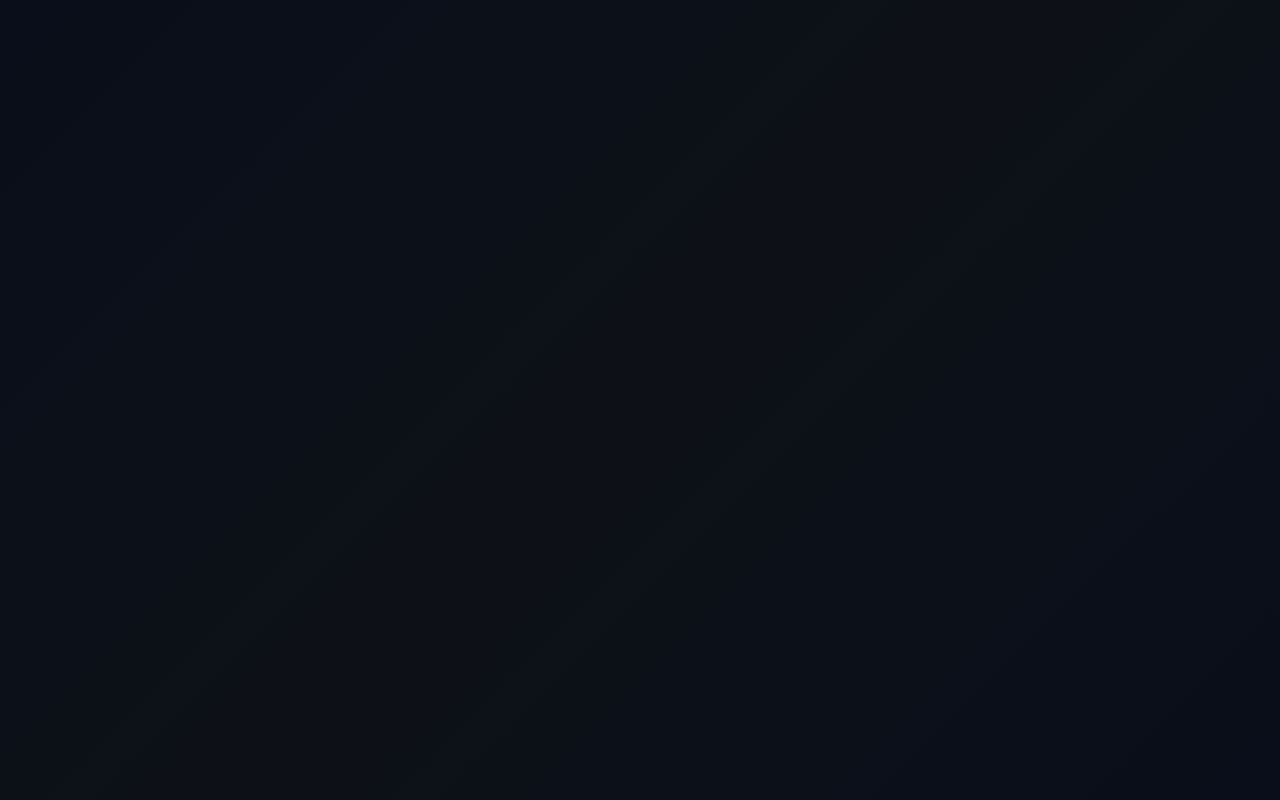
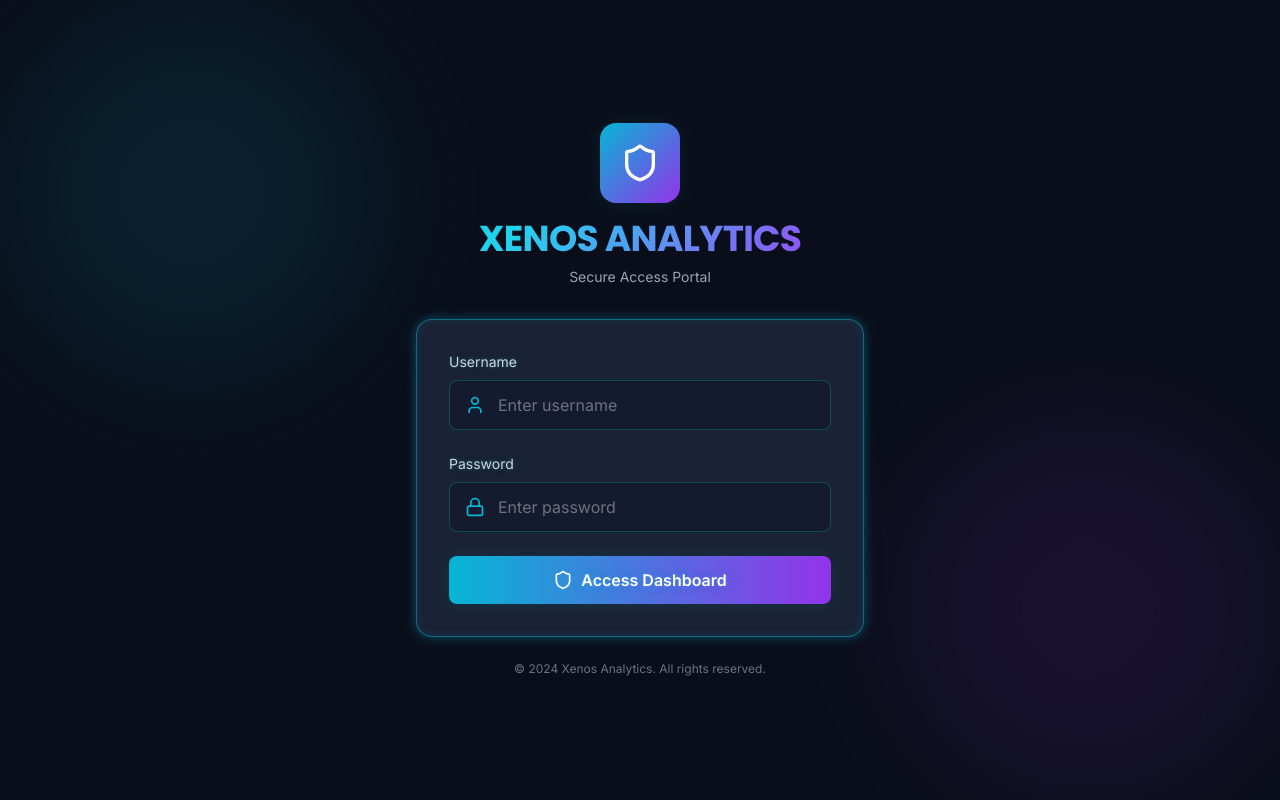
Before and after one commit to xtrafr/trying, a React (Vite) app: page /xtra in a window 1280 px wide. Before the commit this address had no page. Built offline with nearby package versions, Linux system fonts and the light colour scheme.

Commit message:
Initial commit

```diff
--- a/src/App.jsx
+++ b/src/App.jsx
@@ -9,7 +9,7 @@
       <BrowserRouter>
         <Routes>
           <Route path="/" element={<Home />} />
-          <Route path="/analyticsadmin" element={<Analytics />} />
+          <Route path="/xtra" element={<Analytics />} />
         </Routes>
       </BrowserRouter>
     </ErrorBoundary>
--- a/src/index.css
+++ b/src/index.css
@@ -121,6 +121,34 @@
                  0 0 36px rgba(6, 182, 212, 0.18);
     filter: drop-shadow(0 2px 12px rgba(6, 182, 212, 0.12));
     animation: glowPulse 3.2s ease-in-out infinite alternate;
+  }
+
+  .neon-border {
+    border: 1px solid rgba(6, 182, 212, 0.5);
+    box-shadow: 0 0 10px rgba(6, 182, 212, 0.3),
+                inset 0 0 10px rgba(6, 182, 212, 0.1);
+  }
+
+  .scan-line {
+    position: relative;
+    overflow: hidden;
+  }
+
+  .scan-line::before {
+    content: '';
+    position: absolute;
+    top: 0;
+    left: 0;
+    right: 0;
+    height: 2px;
+    background: linear-gradient(90deg, transparent, #06b6d4, transparent);
+    animation: scan 2s linear infinite;
+    z-index: 10;
+  }
+
+  @keyframes scan {
+    0% { transform: translateY(-100%); }
+    100% { transform: translateY(100%); }
   }
 
   @keyframes glowPulse {
```
Also changed, not shown: vercel.json.
